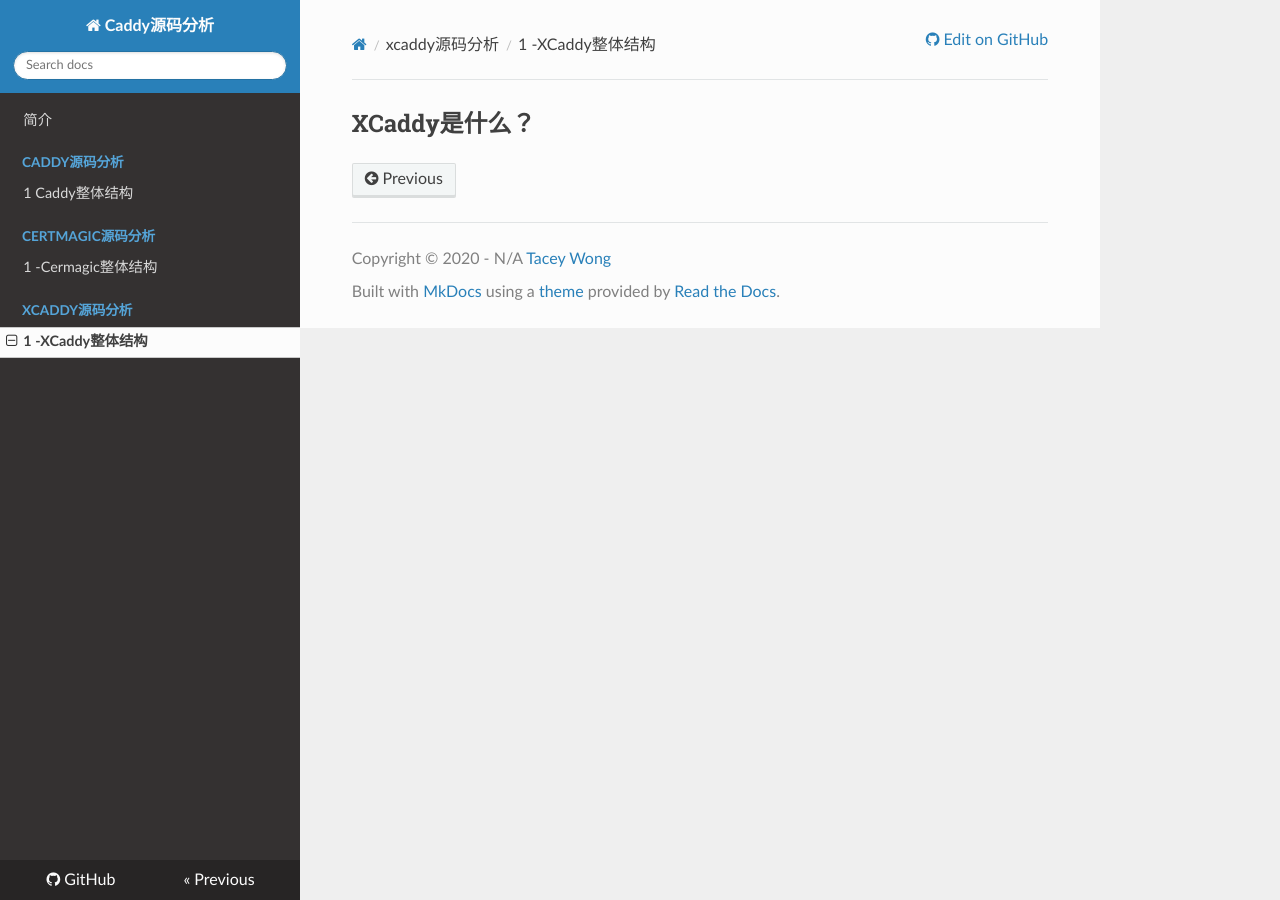
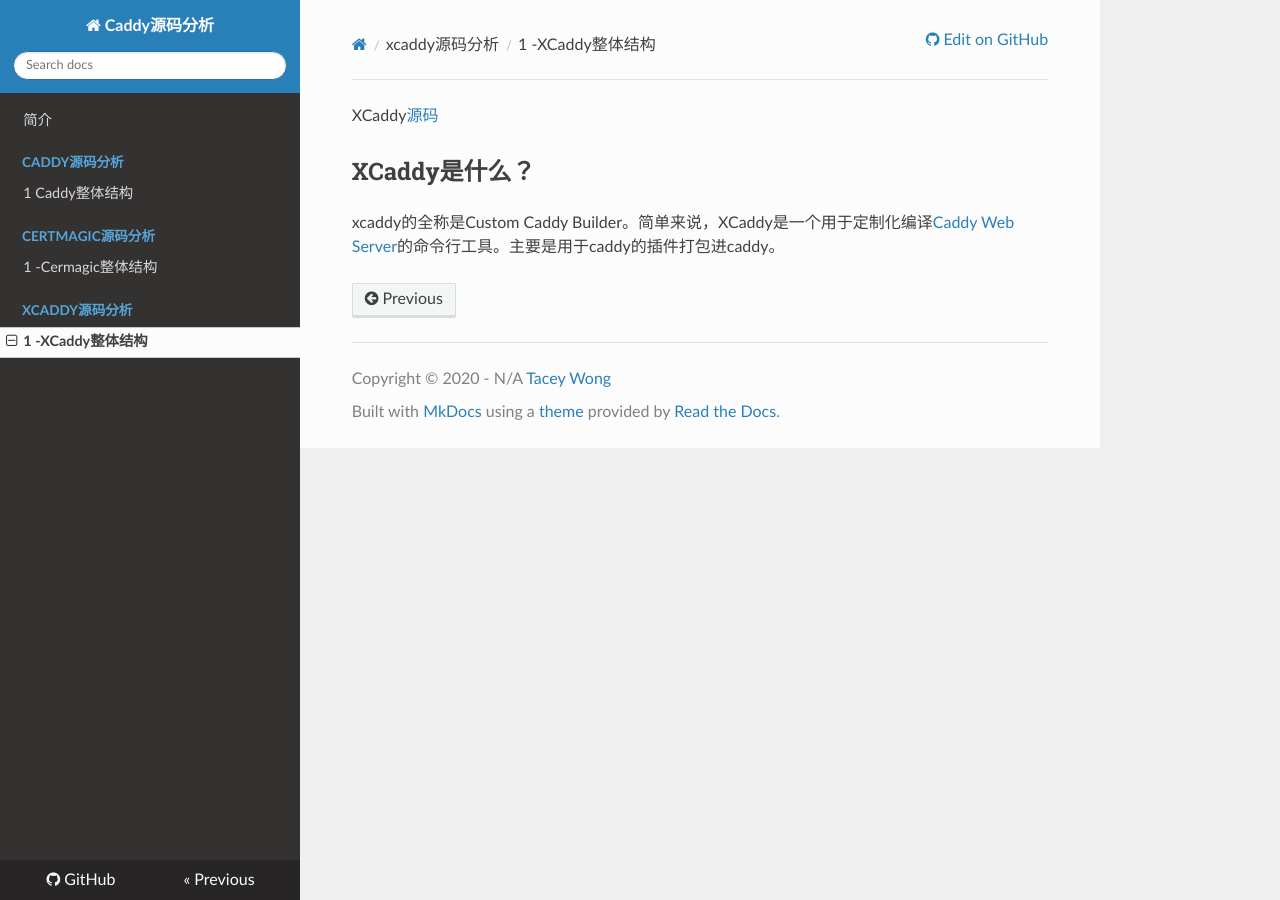
Before and after one commit to TaceyWong/Caddy-, an MkDocs documentation site: the page built from docs/xcaddy/0.md, in a window 1280 px wide. Built offline with MkDocs 1.6.1, drawn with Linux system fonts in a browser that asks for light colours; nearby versions of some CDN libraries.

Commit message:
📖 DOC:what is xcaddy

```diff
--- a/docs/xcaddy/0.md
+++ b/docs/xcaddy/0.md
@@ -1 +1,6 @@
+
+XCaddy[源码](https://sourcegraph.com/github.com/caddyserver/xcaddy)
+
 ## XCaddy是什么？
+
+xcaddy的全称是Custom Caddy Builder。简单来说，XCaddy是一个用于定制化编译[Caddy Web Server](https://github.com/caddyserver/caddy)的命令行工具。主要是用于caddy的插件打包进caddy。
```
